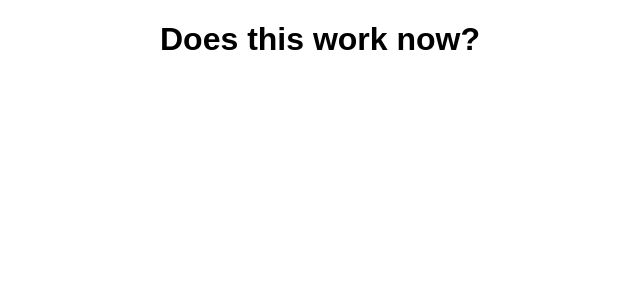
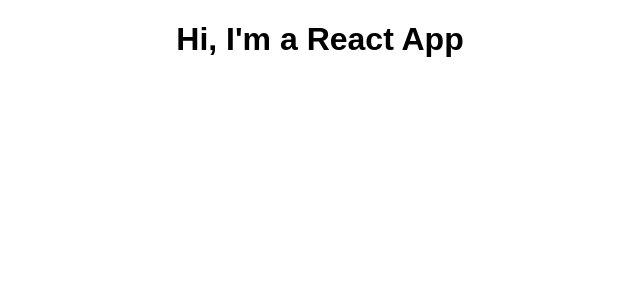
Before and after one commit to huatzhi/learn-react, a React (Create React App) app: page / in a window 1280 px wide. Shown: the top 300 px of the page, without its empty margins (320-960 px from the left). Built offline with nearby package versions, Linux system fonts and the light colour scheme.

Commit message:
lect 31 back to JSX

```diff
--- a/src/App.js
+++ b/src/App.js
@@ -3,13 +3,11 @@
 
 class App extends Component {
   render() {
-    // return (
-    //   <div className="App">
-    //     <h1>Hi, I'm a React App</h1>
-    //   </div>
-    // );
-    let h1Tag = React.createElement('h1', null, 'Does this work now?');
-    return React.createElement('div', {className: 'App'}, h1Tag);
+    return (
+      <div className="App">
+        <h1>Hi, I'm a React App</h1>
+      </div>
+    );
   }
 }
 
```
